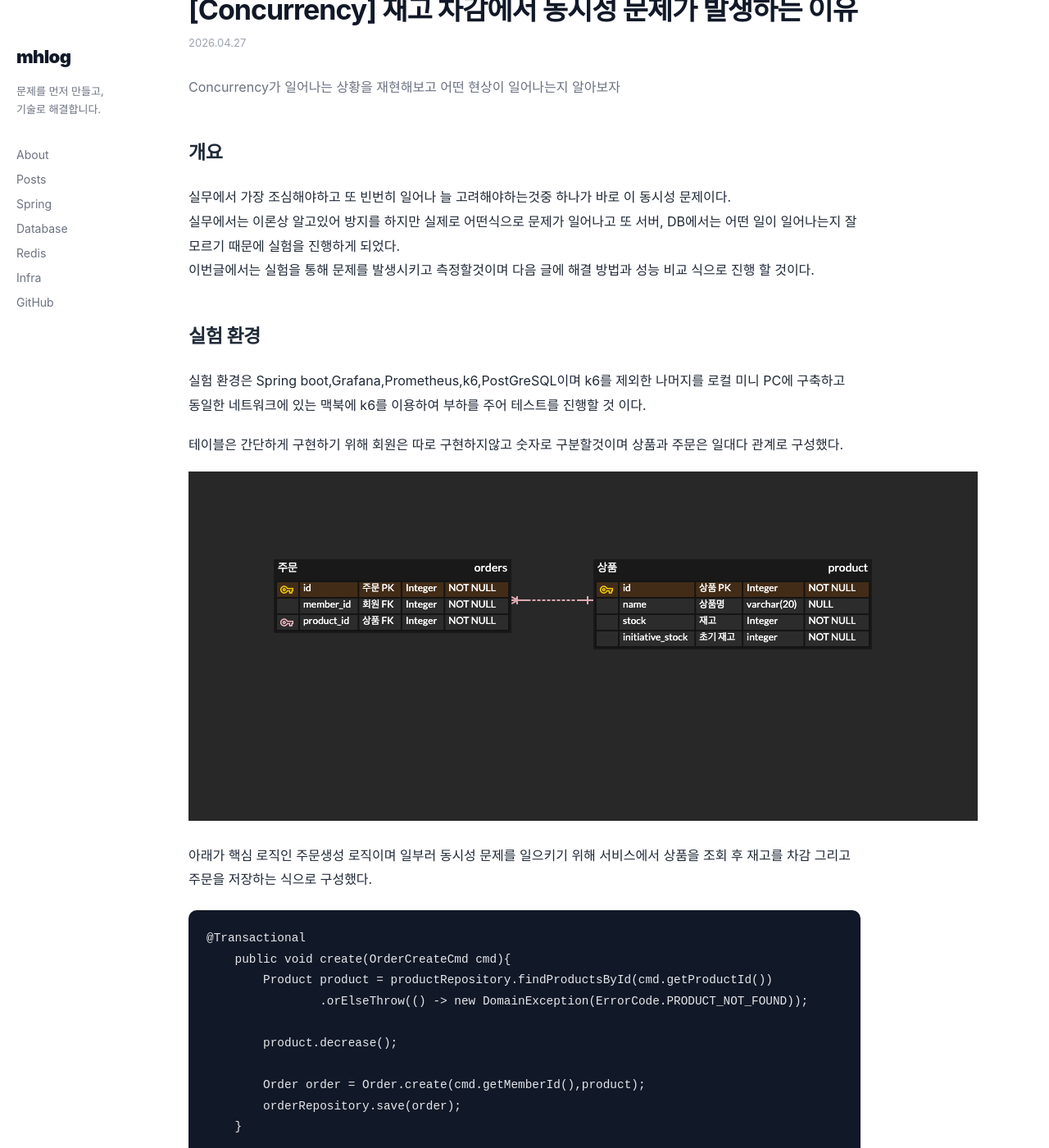
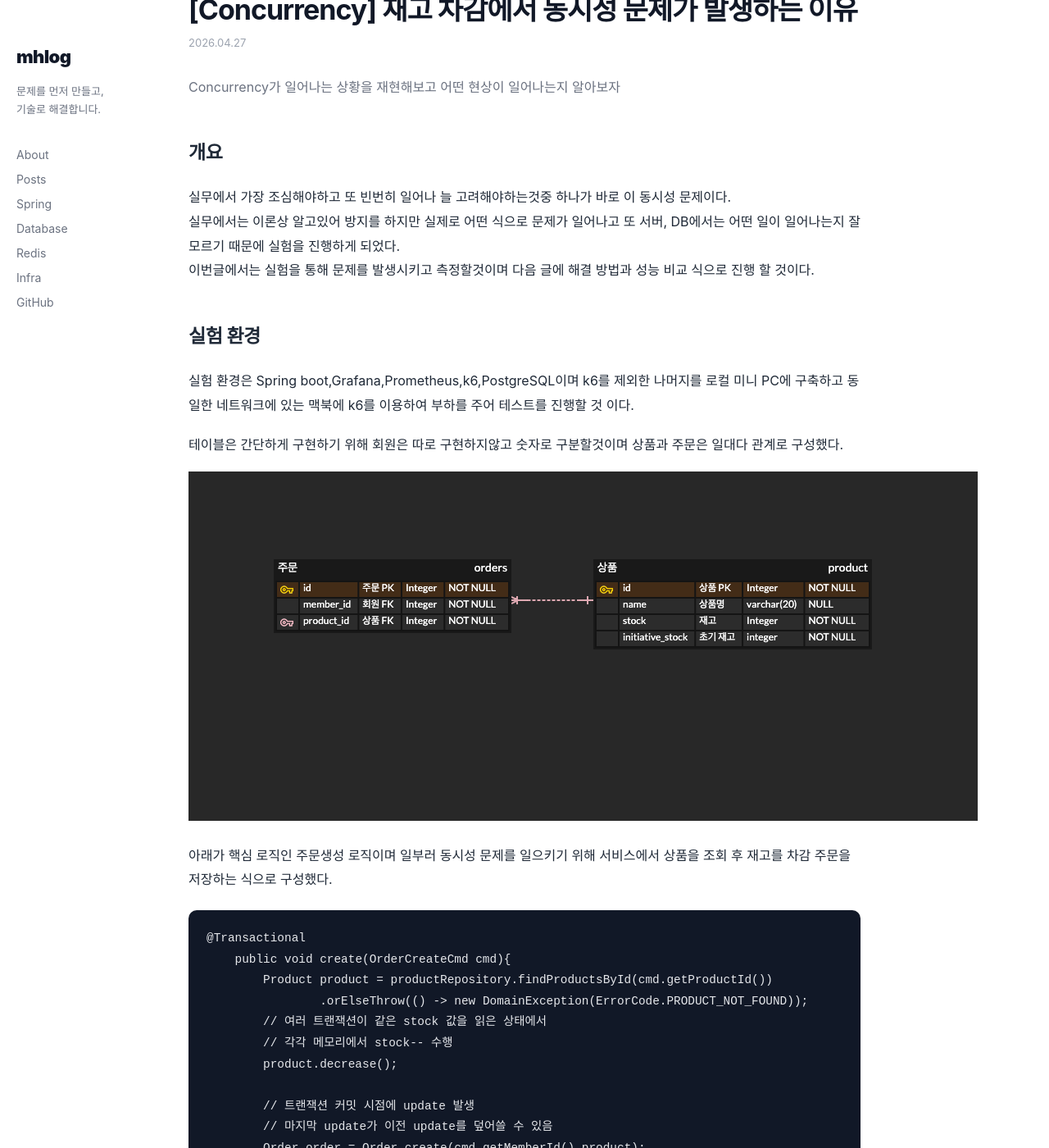
Before and after one commit to sssm987/blog, a Jekyll site: the page built from _posts/2026-04-27-concurrency-first-post.md, in a window 1280 px wide and 1400 px high, scrolled down 200 px. Shown: the whole window at 82% size. Built offline with Jekyll 4.4.1, drawn with Linux system fonts in a browser that asks for light colours; some of the changed text lies outside the part shown.

Commit message:
feat : 오타 수정 및 결론 추가

````diff
--- a/_posts/2026-04-27-concurrency-first-post.md
+++ b/_posts/2026-04-27-concurrency-first-post.md
@@ -9,28 +9,31 @@ description: Concurrency가 일어나는 상황을 재현해보고 어떤 현상
 ## 개요
 
 실무에서 가장 조심해야하고 또 빈번히 일어나 늘 고려해야하는것중 하나가 바로 이 동시성 문제이다.
-실무에서는 이론상 알고있어 방지를 하지만 실제로 어떤식으로 문제가 일어나고 또 서버, DB에서는 어떤 일이 일어나는지 잘 모르기 때문에 실험을 진행하게 되었다.
+실무에서는 이론상 알고있어 방지를 하지만 실제로 어떤 식으로 문제가 일어나고 또 서버, DB에서는 어떤 일이 일어나는지 잘 모르기 때문에 실험을 진행하게 되었다.
 이번글에서는 실험을 통해 문제를 발생시키고 측정할것이며 다음 글에 해결 방법과 성능 비교 식으로 진행 할 것이다.
 
 ## 실험 환경
 
-실험 환경은 Spring boot,Grafana,Prometheus,k6,PostGreSQL이며 k6를 제외한 나머지를 로컬 미니 PC에 구축하고
+실험 환경은 Spring boot,Grafana,Prometheus,k6,PostgreSQL이며 k6를 제외한 나머지를 로컬 미니 PC에 구축하고
 동일한 네트워크에 있는 맥북에 k6를 이용하여 부하를 주어 테스트를 진행할 것 이다.
 
 테이블은 간단하게 구현하기 위해 회원은 따로 구현하지않고 숫자로 구분할것이며 상품과 주문은 일대다 관계로 구성했다.
 
 <img src="{{ '/assets/images/concurrency/erd.png' | relative_url }}" alt="ERD" />
 
-아래가 핵심 로직인 주문생성 로직이며 일부러 동시성 문제를 일으키기 위해 서비스에서 상품을 조회 후 재고를 차감 그리고 주문을 저장하는 식으로 구성했다.
+아래가 핵심 로직인 주문생성 로직이며 일부러 동시성 문제를 일으키기 위해 서비스에서 상품을 조회 후 재고를 차감 주문을 저장하는 식으로 구성했다.
 
 ```java
 @Transactional
     public void create(OrderCreateCmd cmd){
         Product product = productRepository.findProductsById(cmd.getProductId())
                 .orElseThrow(() -> new DomainException(ErrorCode.PRODUCT_NOT_FOUND));
-
+        // 여러 트랜잭션이 같은 stock 값을 읽은 상태에서
+        // 각각 메모리에서 stock-- 수행
         product.decrease();
 
+        // 트랜잭션 커밋 시점에 update 발생
+        // 마지막 update가 이전 update를 덮어쓸 수 있음
         Order order = Order.create(cmd.getMemberId(),product);
         orderRepository.save(order);
     }
@@ -64,6 +67,10 @@ public class Product {
 }
 ```
 
+## 가설
+락을 사용하지 않은 지금 방식은 worker thread가 오래 점유되는 상황이 적어 서버의 메모리 및 CPU의 성능은 좋을것이며 요청간의 대기가 없기에 사용자 응답 시간도 빠를 것 이어서 성능적으로는 가장 효율이 좋을 것이다.
+그렇지만 동시에 한명의 사용자만 상품을 주문하는경우는 문제가 없겠지만 여러사용자로 늘어나는 경우 바로 재고와 주문의 수가 맞지않는 정합성 문제가 일어날 것 이다.
+
 
 
 ## 테스트
@@ -90,16 +97,17 @@ k6의 결과값을 보면 100명의 사용자가 각각 1번씩 주문 요청을
 
 productId : 상품 ID
 stock : 남은재고
-orderCount : 주문 갯수
+orderCount : 주문 개수
 initiativeStock : 초기 재고
 
-아래와 같이 주문 갯수는 올바르게 100개가 들어갔지만 재고가 10개만 차감된걸 볼수있다.
+아래와 같이 주문 개수는 올바르게 100개가 들어갔지만 재고가 10개만 차감된걸 볼수있다.
 원인은 상품을 조회한 순간 여러 사용자의 요청이 동시에 같은 재고값을 가져왔고 재고 차감을 같은 재고값에서 차감을 하였기 때문에 발생한 일이다.
+K6의 응답값만 본다면 성공으로 생각들지만 실제로 DB에는 정합성 문제가 일어났고 이런 정합성 문제는 장애나 에러로 도출되지 않기때문에 더욱 심각한 문제가 된다.
 
 <img src="{{ '/assets/images/concurrency/success_1_swagger.png' | relative_url }}" alt="success_1_swagger" />
 
 ex)
-예사를 들자면 3명의 사용자가 동시에 재고를 조회했을때 100개의 재고를 조회했고 다음 차감한후 update시 3명 모두 동일한 99를 update가 일어나 문제가 생긴것
+현재 문제를 쉬운 예시를 들자면 3명의 사용자가 동시에 재고를 조회했을때 100개의 재고를 조회했고 다음 차감한후 update시 3명 모두 동일한 99를 update가 하여 LostUpdate가 일어난것이다.
 
 <img src="{{ '/assets/images/concurrency/ex_select.png' | relative_url }}" alt="ex_select" />
 <img src="{{ '/assets/images/concurrency/ex_update.png' | relative_url }}" alt="ex_update" />
@@ -117,3 +125,12 @@ ex)
 | 10명 | 10건 | 99    |
 | 50명 | 50건 | 97    |
 | 100명 | 100건 | 90    |
+
+
+## 정리
+이번 실험에서 확인한 문제는 다음과 같다.
+- 주문 요청은 모두 성공했다.
+- 주문 데이터도 정상적으로 저장되었다.
+- 하지만 상품 재고는 주문 수만큼 차감되지 않았다.
+- 원인은 여러 트랜잭션이 같은 재고 값을 읽고 수정하면서 Lost Update가 발생했기 때문이다.
+- 다음 글에서는 이 문제를 애플리케이션 단인 synchronized을 이용해 해결해보겠다
````
